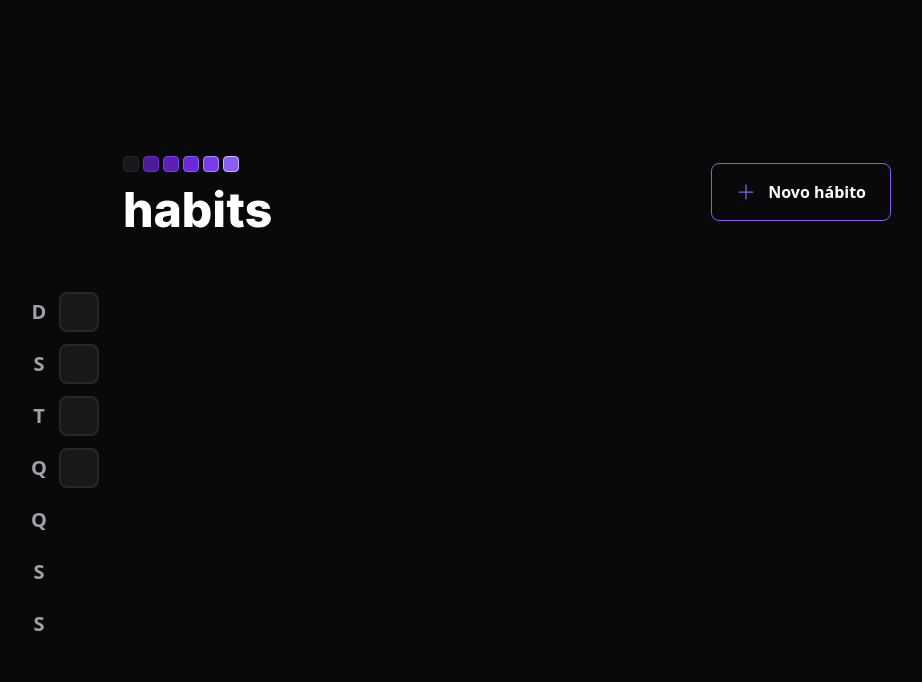
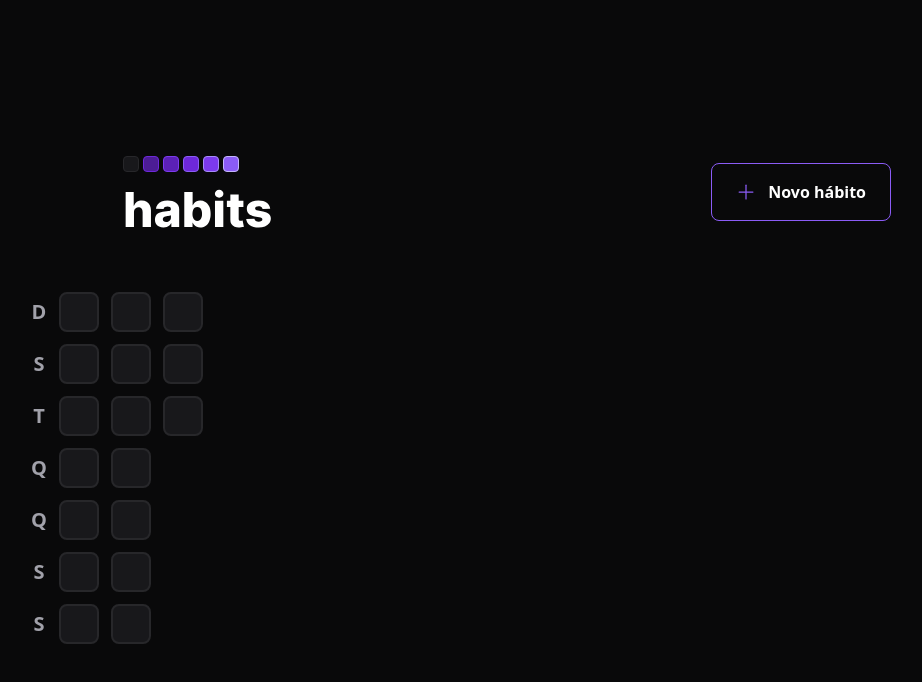
Before and after one commit to barbaracs/Web-habits, a React (Vite) app: page / in a window 1280 px wide. Shown: the top 682 px of the page, without its empty margins (133-1055 px from the left). Built offline with nearby package versions, Linux system fonts and the light colour scheme.

Commit message:
feat: generate date range to show habitDay component

```diff
--- a/package.json
+++ b/package.json
@@ -9,6 +9,7 @@
     "preview": "vite preview"
   },
   "dependencies": {
+    "dayjs": "^1.11.7",
     "phosphor-react": "^1.4.1",
     "react": "^18.2.0",
     "react-dom": "^18.2.0"
--- a/src/components/SummaryTable.tsx
+++ b/src/components/SummaryTable.tsx
@@ -1,7 +1,10 @@
+import { generateDatesFromYearBeginning } from "../utils/generateDatesFromYearBeginning"
 import HabitDay from "./HabitDay"
 
 const SummaryTable = () => {
     const weekDays = ['D', 'S', 'T', 'Q', 'Q', 'S', 'S']
+
+    const summaryDates = generateDatesFromYearBeginning();
 
     return (
         <div className="w-full flex">
@@ -19,10 +22,11 @@
             </div>
 
             <div className="grid grid-rows-7 grid-flow-col gap-3">
-                <HabitDay />
-                <HabitDay />
-                <HabitDay />
-                <HabitDay />
+                {summaryDates.map((date) => {
+                    return (
+                        <HabitDay key={date.toString()} />
+                    )
+                })}
             </div>
         </div>
     )
--- /dev/null
+++ b/src/utils/generateDatesFromYearBeginning.ts
@@ -0,0 +1,16 @@
+import dayjs from 'dayjs'
+
+export const generateDatesFromYearBeginning = () => {
+    const firstDayOfTheYear = dayjs().startOf('year')
+    const today = new Date()
+
+    const dates = []
+    let compareDate = firstDayOfTheYear
+
+    while(compareDate.isBefore(today)) {
+        dates.push(compareDate.toDate())
+        compareDate = compareDate.add(1, 'day')
+    }
+
+    return dates
+}
```
Also changed, not shown: 1 other file (tests, documents, lock files or other folders).
